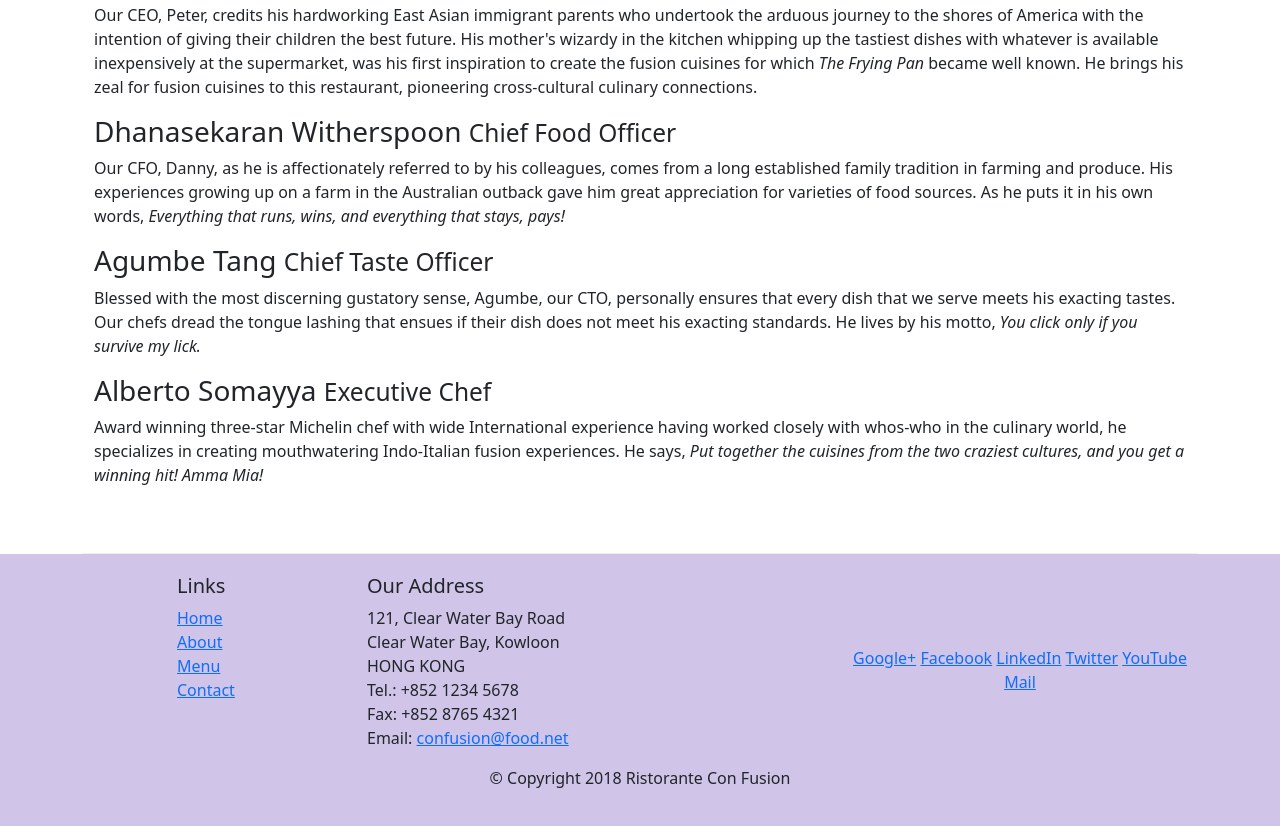
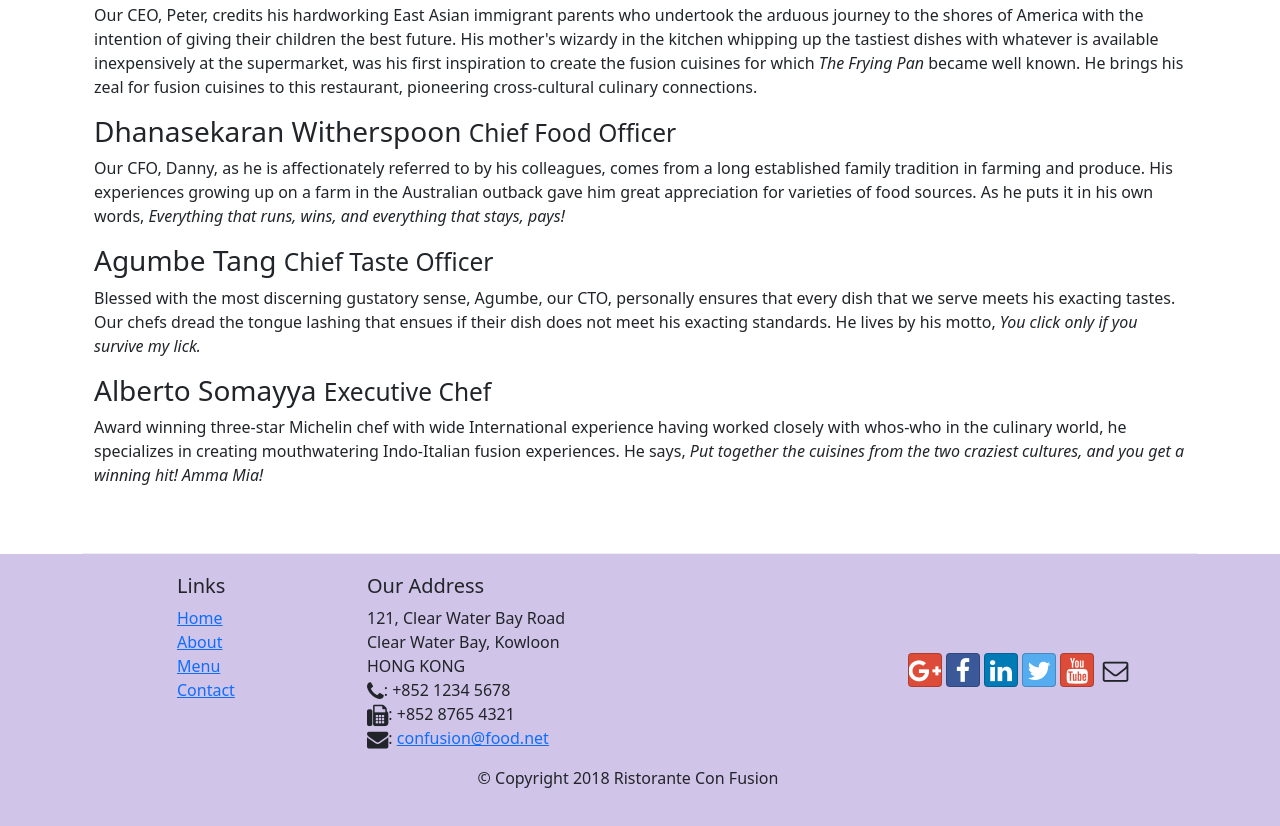
Before and after one commit to VEENAMESTHA/conFusion, a website: page aboutus.html in a window 1280 px wide. Shown: the part 976-1802 px from the top of the page. Drawn offline with nearby package versions, Linux system fonts and the light colour scheme.

Commit message:
Icon fonts

```diff
--- a/aboutus.html
+++ b/aboutus.html
@@ -9,7 +9,10 @@
 
      <!-- Bootstrap CSS -->
      <link rel="stylesheet" href="node_modules/bootstrap/dist/css/bootstrap.min.css">
+     <link rel="stylesheet" href="node_modules/font-awesome/css/font-awesome.min.css">
+     <link rel="stylesheet" href="node_modules/bootstrap-social/bootstrap-social.css">
      <link rel="stylesheet" href="css/style.css">
+
     <title>Ristorante Con Fusion: About Us</title>
 
 </head>
@@ -24,10 +27,10 @@
             <a class="navbar-brand mr-auto" href="./index.html">Restaurant Confusion</a>
              <div class="collapse navbar-collapse" id="Navbar" >
                 <ul class="navbar-nav mr-auto">
-                    <li class="nav-item "><a class="nav-link" href="./index.html">Home</a></li>
-                    <li class="nav-item active "><a class="nav-link" href="#">About</a></li>
-                    <li class="nav-item"><a class="nav-link" href="#">Menu</a></li>
-                    <li class="nav-item"><a class="nav-link" href="#">Contact</a></li>
+                    <li class="nav-item "><a class="nav-link" href="./index.html"> <span class="fa fa-home fa-lg"> Home</span></a></li>
+                    <li class="nav-item active "><a class="nav-link" href="#"><span class="fa fa-info fa-lg"></span> About</a></li>
+                    <li class="nav-item"><a class="nav-link" href="#"><span class="fa fa-list fa-lg"></span> Menu</a></li>
+                    <li class="nav-item"><a class="nav-link" href="#"><span class="fa fa-address-card fa-lg"></span> Contact</a></li>
                 </ul>
             </div>
         </div>
@@ -103,22 +106,21 @@
 		              121, Clear Water Bay Road<br>
 		              Clear Water Bay, Kowloon<br>
 		              HONG KONG<br>
-		              Tel.: +852 1234 5678<br>
-		              Fax: +852 8765 4321<br>
-		              Email: <a href="mailto:confusion@food.net">confusion@food.net</a>
+		              <i class="fa fa-phone fa-lg"></i>: +852 1234 5678<br>
+                      <i class="fa fa-fax fa-lg"></i>: +852 8765 4321<br>
+                      <i class="fa fa-envelope fa-lg"></i>: <a href="mailto:confusion@food.net">confusion@food.net</a>
 		           </address>
                 </div>
                 <div class="col-12 col-sm-4 align-self-center">
                     <div class="text-center">
-                        <a href="http://google.com/+">Google+</a>
-                        <a href="http://www.facebook.com/profile.php?id=">Facebook</a>
-                        <a href="http://www.linkedin.com/in/">LinkedIn</a>
-                        <a href="http://twitter.com/">Twitter</a>
-                        <a href="http://youtube.com/">YouTube</a>
-                        <a href="mailto:">Mail</a>
-                    </div>
+                        <a class="btn btn-social-icon btn-google" href="http://google.com/+"><i class="fa fa-google-plus fa-lg"></i></a>
+                        <a class="btn btn-social-icon btn-facebook" href="http://www.facebook.com/profile.php?id="><i class="fa fa-facebook fa-lg"></i></a>
+                        <a class="btn btn-social-icon btn-linkedin" href="http://www.linkedin.com/in/"><i class="fa fa-linkedin fa-lg"></i></a>
+                        <a class="btn btn-social-icon btn-twitter" href="http://twitter.com/"><i class="fa fa-twitter fa-lg"></i></a>
+                        <a class="btn btn-social-icon btn-google"  href="http://youtube.com/"><i class="fa fa-youtube fa-lg"></i></a>
+                        <a class="btn btn-social-icon " href="mailto:"><i class="fa fa-envelope-o fa-lg"></i></a>
+                     </div>
                 </div>
-           </div>
            <div class="row justify-content-center">
                 <div class="col-auto">
                     <p>© Copyright 2018 Ristorante Con Fusion</p>
--- a/package.json
+++ b/package.json
@@ -15,6 +15,8 @@
   },
   "dependencies": {
     "@popperjs/core": "^2.10.2",
-    "bootstrap": "^5.1.0"
+    "bootstrap": "^5.1.0",
+    "bootstrap-social": "^5.1.1",
+    "font-awesome": "^4.7.0"
   }
 }
```
Also changed, not shown: index.html (+19 -15 lines), 1 other file.
